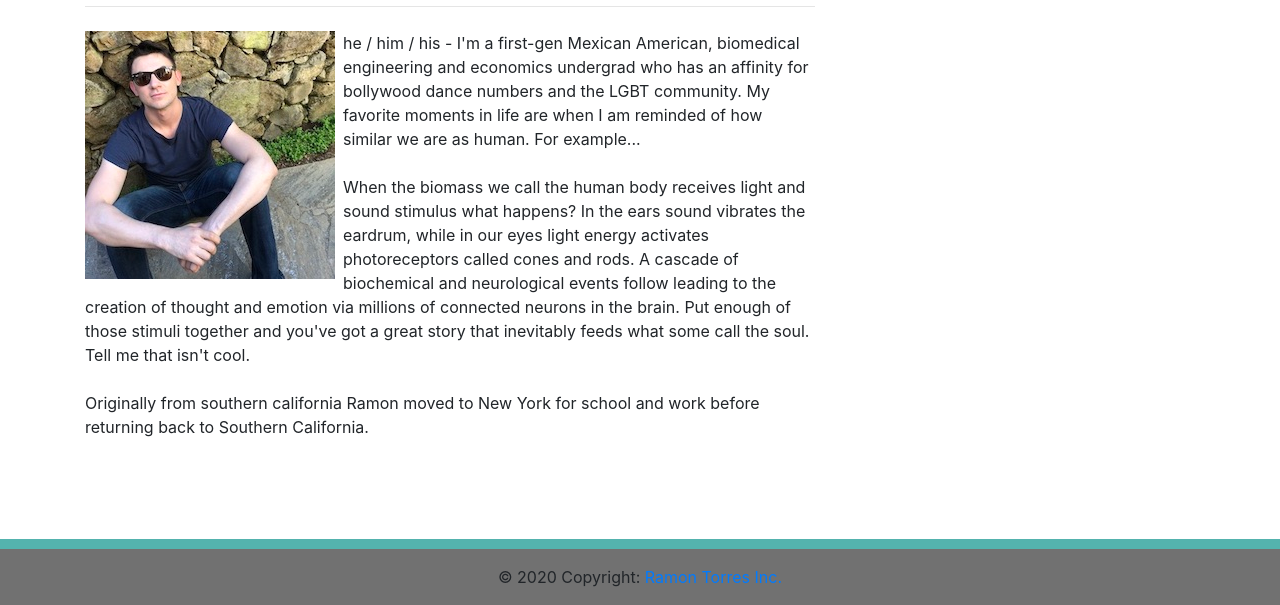
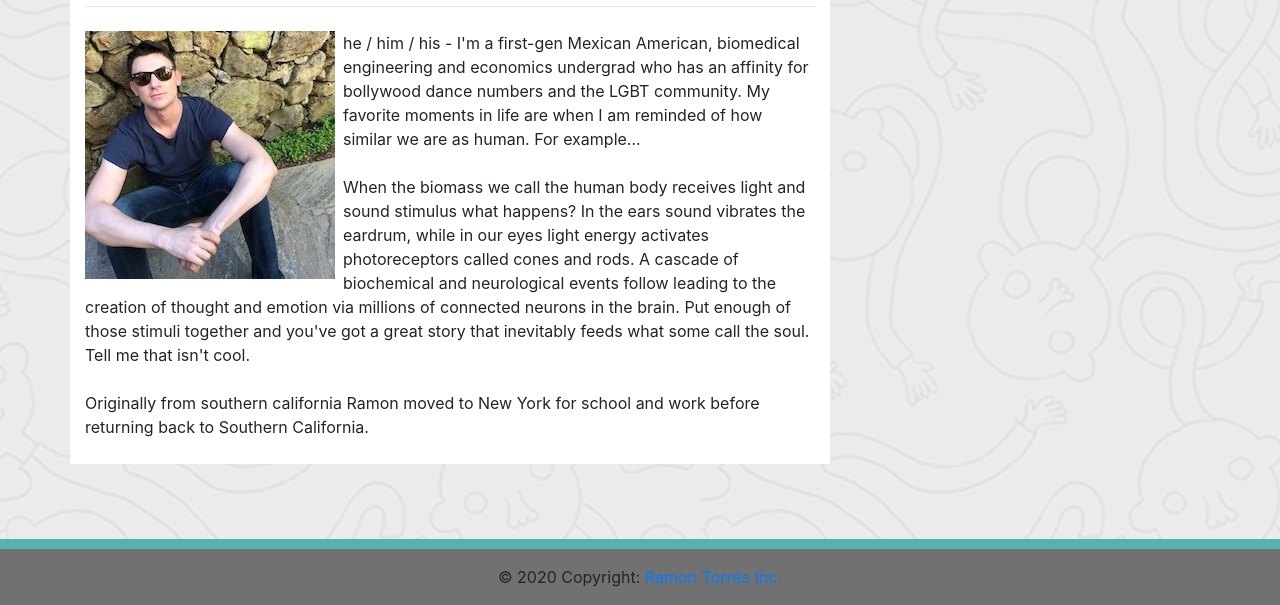
Before and after one commit to mrramontorres/responsive-portfolio, a plain HTML site: page index.html in a window 1280 px wide. Shown: the part 237-842 px from the top of the page. Drawn offline with nearby package versions, Linux system fonts and the light colour scheme; the site is published under a folder, as on GitHub Pages, so addresses that start at the root find nothing.

Commit message:
fixed link in CSS sheets

```diff
--- a/styles.css
+++ b/styles.css
@@ -1,6 +1,6 @@
 /* Website - Background style*/
 main{
-    background-image: url("/Assets/Images/Website/background.png");
+    background-image: url("Assets/Images/Website/background.png");
     background-repeat: repeat;
 }
 
```
